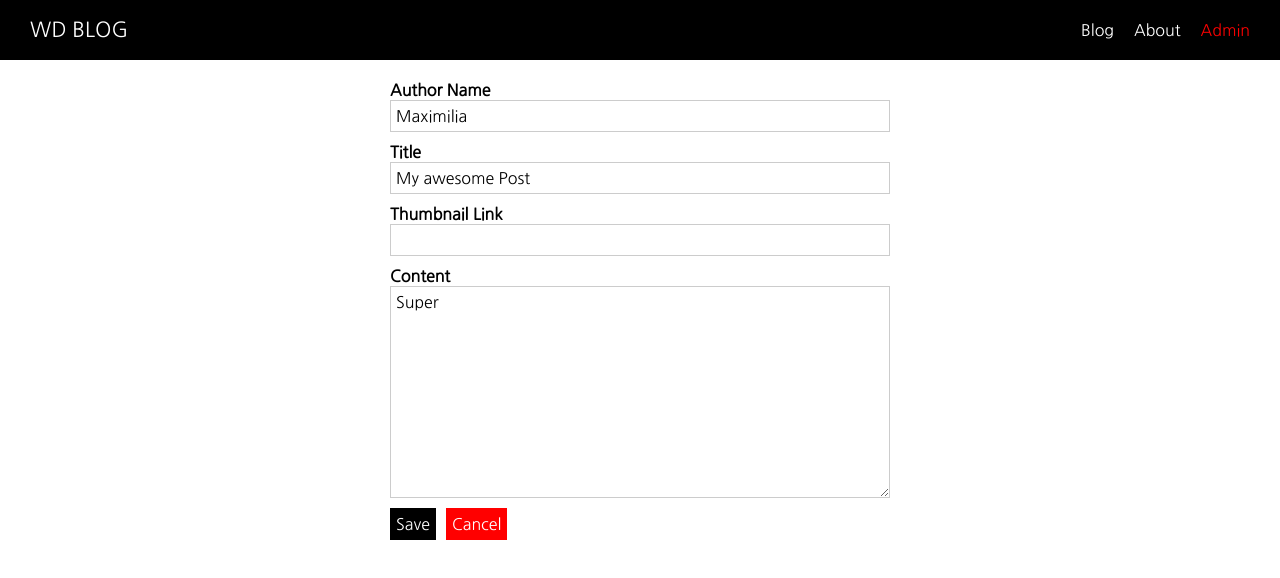
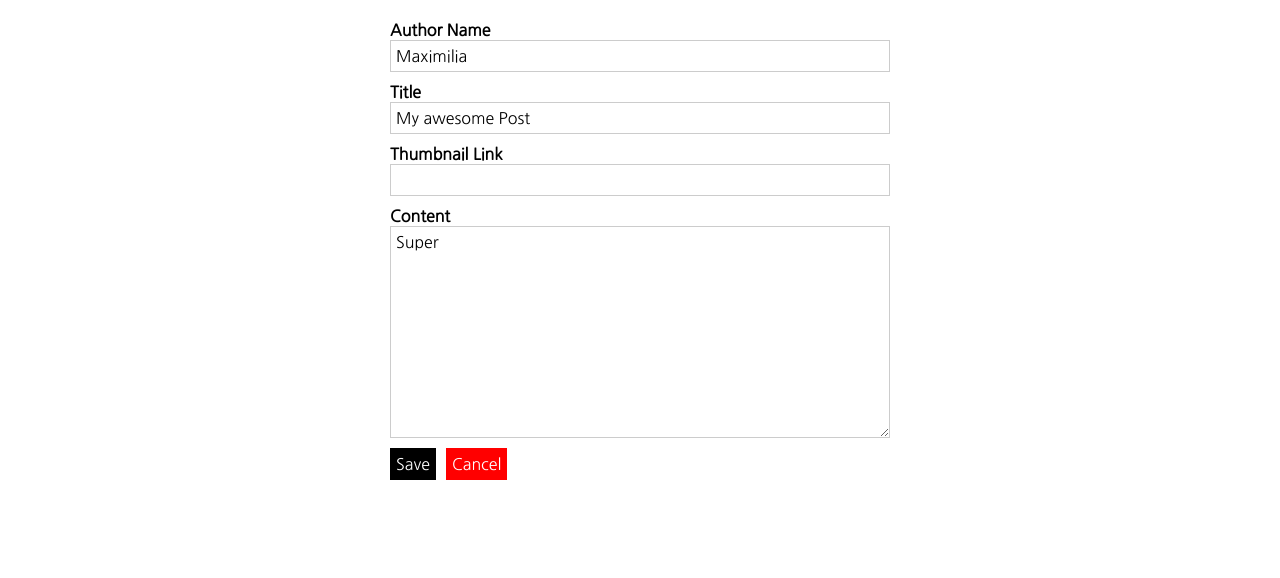
Before and after one commit to devwithu/nuxt-blog, a Nuxt app: page /admin/1 in a window 1280 px wide. Shown: the top 578 px of the page. Built offline with nearby package versions, Linux system fonts and the light colour scheme.

Commit message:
13. adding Separate layout to the admin area

```diff
--- /dev/null
+++ b/layouts/admin.vue
@@ -0,0 +1,18 @@
+<template>
+  <div>
+    <nuxt />
+  </div>
+</template>
+
+<script>
+
+</script>
+
+<style>
+html {
+  font-family: 'Nanum Gothic', sans-serif;
+}
+body {
+  margin: 0;
+}
+</style>
--- /dev/null
+++ b/layouts/error.vue
@@ -0,0 +1,22 @@
+<template>
+  <div class="error-page">
+    <h1>Oops, something went wrong!</h1>
+    <p>Back to <a href="/">safety</a>!</p>
+  </div>
+</template>
+
+<style scoped>
+.error-page {
+  text-align: center;
+}
+
+.error-page a {
+  text-decoration: none;
+  color: red;
+}
+
+.error-page a:hover,
+.error-page a:active {
+  color: salmon;
+}
+</style>
--- a/pages/admin/_postId/index.vue
+++ b/pages/admin/_postId/index.vue
@@ -10,6 +10,7 @@
 import AdminPostForm from '@/components/Admin/AdminPostForm'
 
 export default {
+  layout: 'admin',
   components: {
     AdminPostForm
   },
--- a/pages/admin/index.vue
+++ b/pages/admin/index.vue
@@ -15,6 +15,7 @@
 import AppButton from '@/components/UI/AppButton'
 
 export default {
+  layout: 'admin',
   components: {
     PostList,
     AppButton
--- a/pages/admin/new-post/index.vue
+++ b/pages/admin/new-post/index.vue
@@ -10,6 +10,7 @@
 import AdminPostForm from '@/components/Admin/AdminPostForm'
 
 export default {
+  layout: 'admin',
   components: {
     AdminPostForm
   }
```
